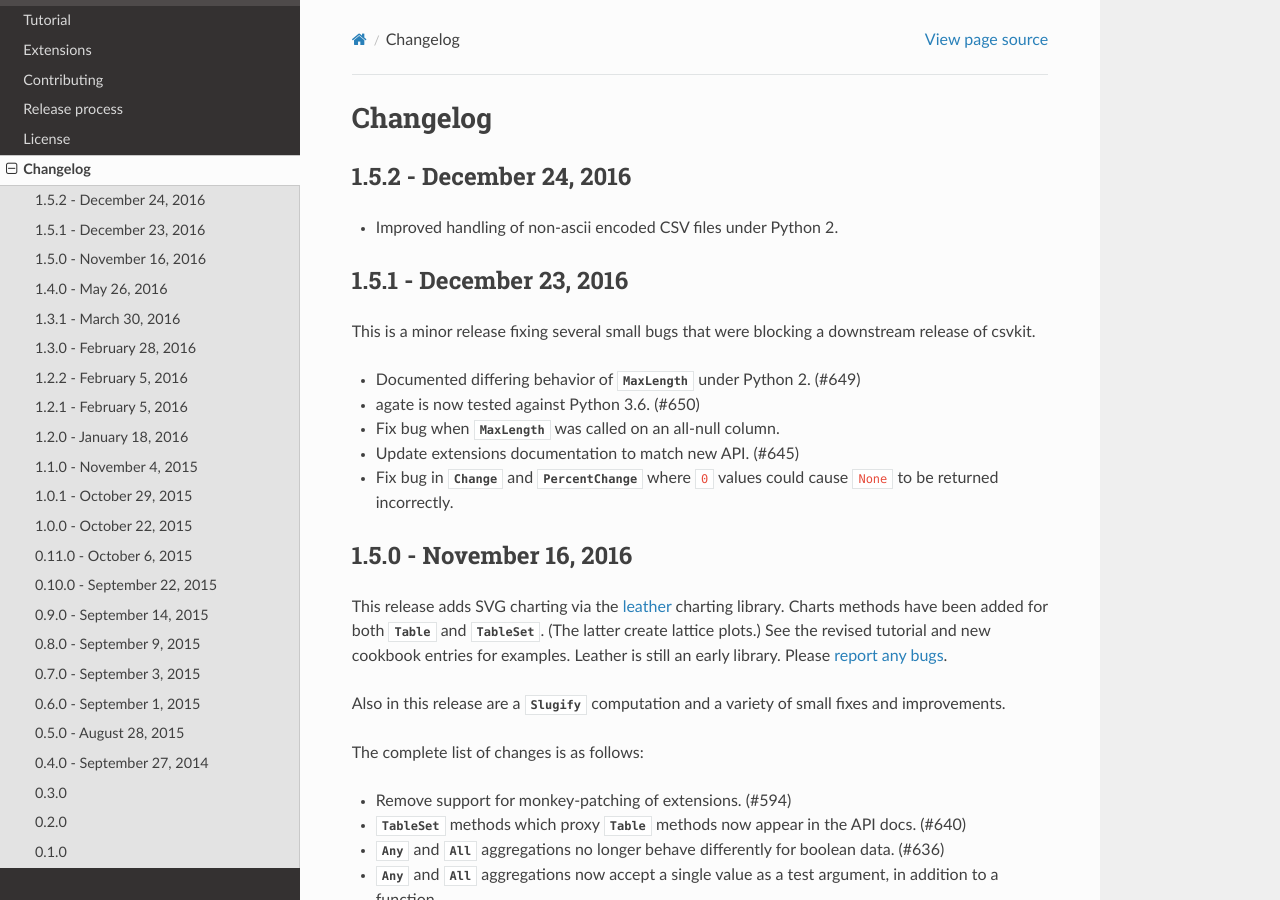
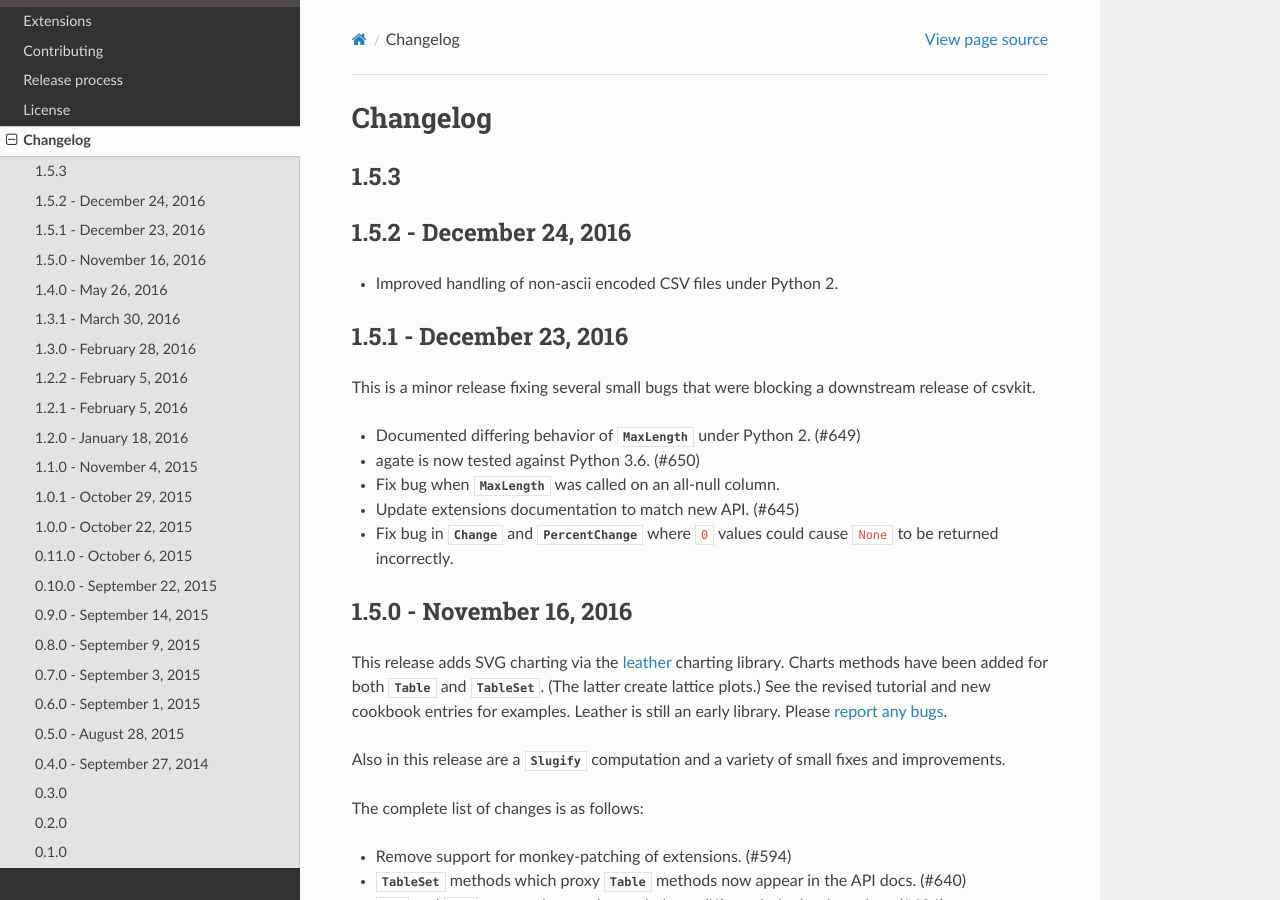
Before and after one commit to wireservice/agate, a Sphinx documentation site: the page built from docs/changelog.rst, in a window 1280 px wide and 900 px high. Built offline with Sphinx 7.4.7 and the Read the Docs theme 2.0.0, drawn with Linux system fonts in a browser that asks for light colours; pages that are not in the unit, such as notebooks, are missing from menus.

Commit message:
Rev to 1.5.3 for dev.

```diff
--- a/CHANGELOG.rst
+++ b/CHANGELOG.rst
@@ -1,3 +1,8 @@
+1.5.3
+-----
+
+
+
 1.5.2 - December 24, 2016
 -------------------------
 
--- a/docs/conf.py
+++ b/docs/conf.py
@@ -28,8 +28,8 @@
 # Metadata
 project = u'agate'
 copyright = u'2016, Christopher Groskopf'
-version = '1.5.2'
-release = '1.5.2'
+version = '1.5.3'
+release = '1.5.3'
 
 exclude_patterns = ['_build']
 pygments_style = 'sphinx'
--- a/setup.py
+++ b/setup.py
@@ -14,7 +14,7 @@
 
 setup(
     name='agate',
-    version='1.5.2',
+    version='1.5.3',
     description='A data analysis library that is optimized for humans instead of machines.',
     long_description=open('README.rst').read(),
     author='Christopher Groskopf',
```
